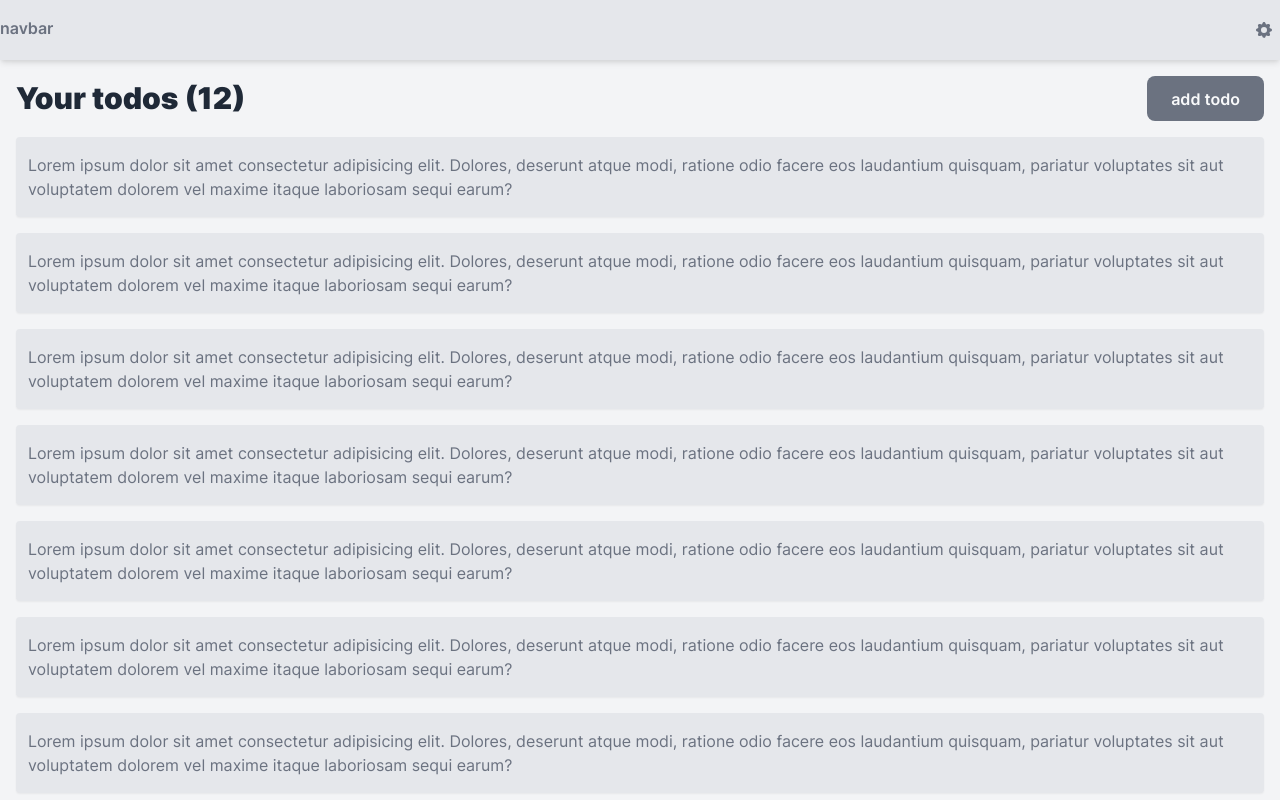
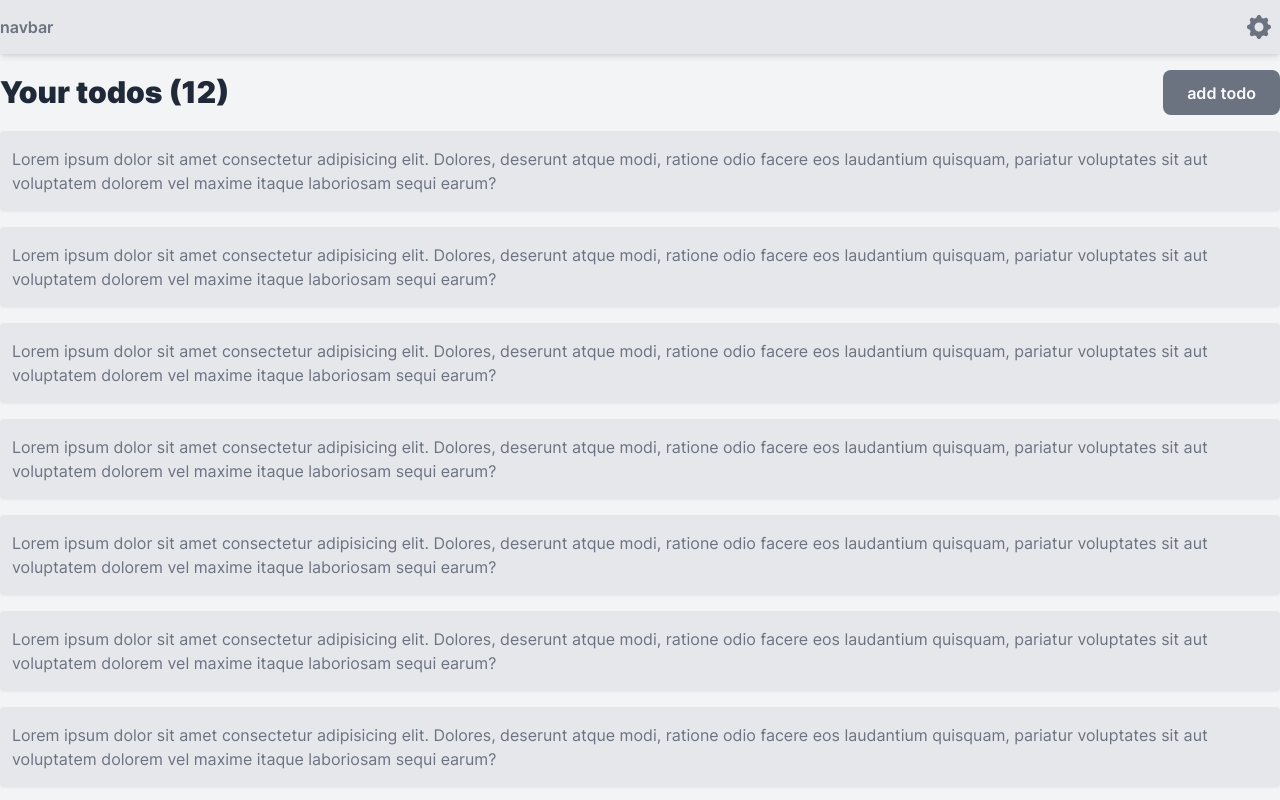
Before and after one commit to aryaniyaps/todos, a React app in the folder frontend/: page / in a window 1280 px wide. Built offline with nearby package versions, Linux system fonts and the light colour scheme.

Commit message:
update layout styles

```diff
--- a/frontend/src/components/Navbar.tsx
+++ b/frontend/src/components/Navbar.tsx
@@ -5,9 +5,9 @@ import Button from "./Button";
 const Navbar: FC = () => {
     return (
         <div className="bg-primary-300 shadow-md w-full z-20">
-            <div className="max-w-7xl mx-auto py-4 flex justify-between">
+            <div className="max-w-7xl mx-auto py-2 flex justify-between items-center">
                 <span className="font-semibold">navbar</span>
-                <Button color="transparent" size="tiny">
+                <Button color="transparent" size="tiny" title="settings">
                     <SettingsIcon />
                 </Button>
             </div>
--- a/frontend/src/icons/SettingsIcon.tsx
+++ b/frontend/src/icons/SettingsIcon.tsx
@@ -3,8 +3,9 @@ import { SVGProps, FC } from "react";
 const SettingsIcon: FC = (props: SVGProps<SVGSVGElement>) => {
     return (
         <svg
+            height={30}
+            width={30}
             xmlns="http://www.w3.org/2000/svg"
-            className="h-5 w-5"
             viewBox="0 0 20 20"
             fill="currentColor"
             {...props}
--- a/frontend/src/layouts/AppLayout.tsx
+++ b/frontend/src/layouts/AppLayout.tsx
@@ -6,8 +6,8 @@ const AppLayout: React.FC = (props) => {
     return (
         <BaseLayout>
             <Navbar />
-            <div className="overflow-y-auto">
-                <div className="p-4 flex-grow mx-auto flex max-w-7xl">
+            <div className="overflow-y-auto w-full">
+                <div className="py-4 flex-grow mx-auto flex max-w-7xl">
                     {props.children}
                 </div>
             </div>
```
